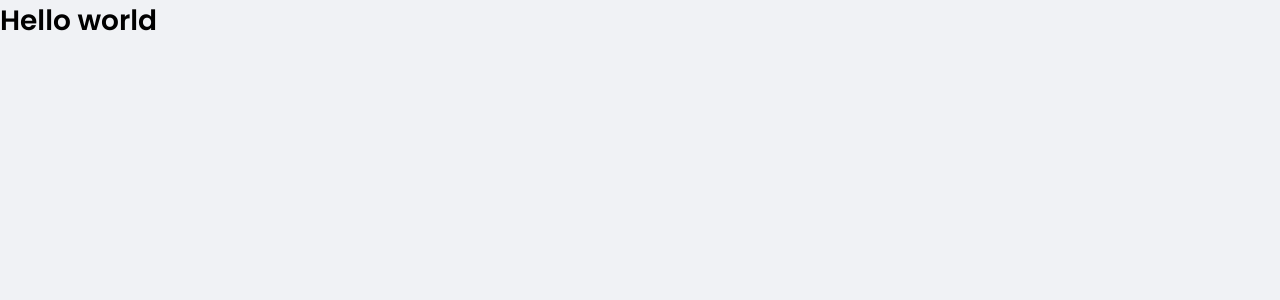
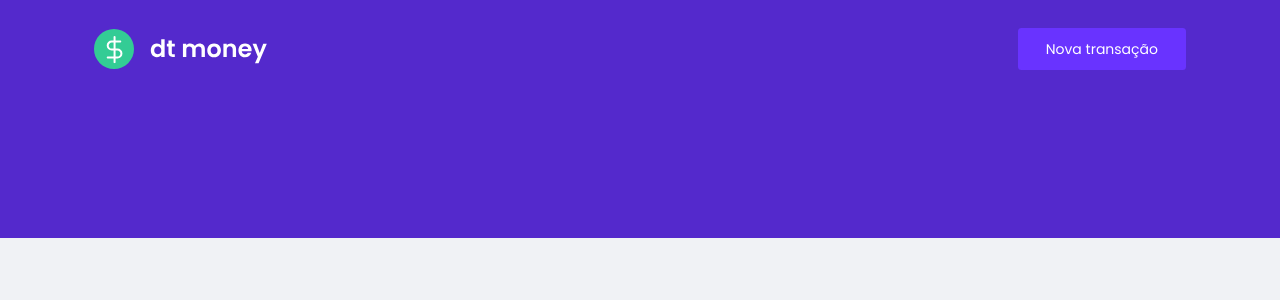
Before and after one commit to lsiqueiradev/ignite-reactjs, a React (Create React App) app in the folder 02-dtmoney/: page / in a window 1280 px wide. Shown: the top 300 px of the page. Built offline with nearby package versions, Linux system fonts and the light colour scheme.

Commit message:
feat: dtmoney | componente header

```diff
--- a/02-dtmoney/src/App.tsx
+++ b/02-dtmoney/src/App.tsx
@@ -1,11 +1,12 @@
+import { Header } from "./components/Header";
 import { GlobalStyle } from "./styles/global";
 
 function App() {
   return (
-    <div>
+    <>
+      <Header />
       <GlobalStyle />
-      <h1>Hello world</h1>
-    </div>
+    </>
   );
 }
 
--- /dev/null
+++ b/02-dtmoney/src/components/Header/index.tsx
@@ -0,0 +1,18 @@
+import logoImg from '../../assets/logo.svg';
+
+import * as S from './styles';
+
+function Header() {
+  return (
+    <S.Container>
+      <S.Content>
+        <img src={logoImg} alt="dt money" />
+        <button type="button">
+          Nova transação
+        </button>
+      </S.Content>
+    </S.Container>
+  )
+}
+
+export { Header };
--- /dev/null
+++ b/02-dtmoney/src/components/Header/styles.ts
@@ -0,0 +1,31 @@
+import styled from 'styled-components';
+
+export const Container = styled.header`
+  background: var(--blue);
+`;
+
+export const Content = styled.div`
+  max-width: 1120px;
+  margin: 0 auto;
+
+  padding: 2rem 1rem 12rem;
+  display: flex;
+  align-items: center;
+  justify-content: space-between;
+
+  button {
+    font-size: 1rem;
+    color: #FFFFFF;
+    background: var(--blue-light);
+    border: 0;
+    padding: 0 2rem;
+    border-radius: 0.25rem;
+    height: 3rem;
+
+    transition: filter 0.2s;
+
+    &:hover {
+      filter: brightness(0.9)
+    }
+  }
+`;
```
Also changed, not shown: 1 other file (tests, documents, lock files or other folders).
